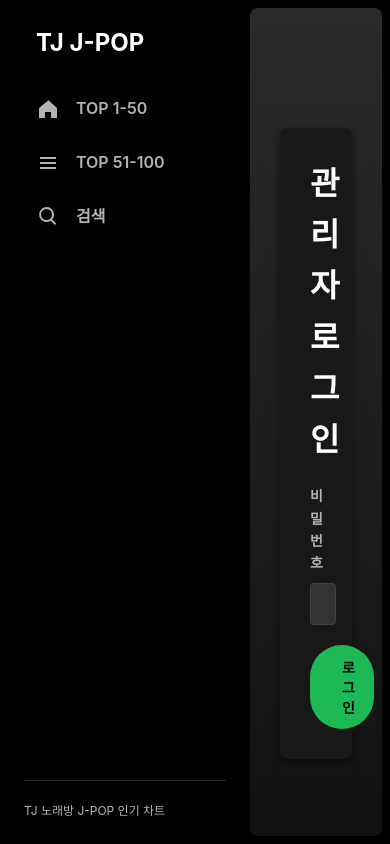
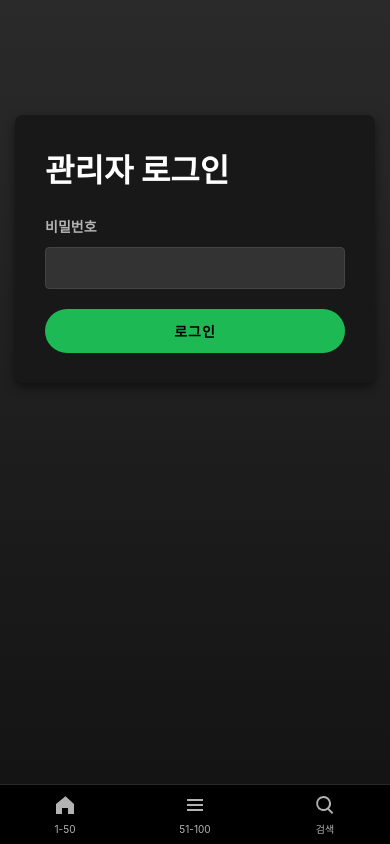
Before and after one commit to tjrwls1211/tj-jpop-kr, a Next.js app: page /admin/login in a window 390 px wide. Built offline with nearby package versions, Linux system fonts and the light colour scheme; no server answers.

Commit message:
feat: 모바일 반응형 디자인 및 하단 내비게이션 추가

```diff
--- a/app/globals.css
+++ b/app/globals.css
@@ -23,6 +23,8 @@
   color: var(--text-base);
   overflow: hidden;
   /* App-like feel */
+  /* Prevent horizontal scroll on mobile */
+  width: 100%;
 }
 
 /* App Layout */
@@ -31,6 +33,7 @@
   height: 100vh;
   width: 100vw;
   background-color: #000000;
+  overflow: hidden;
 }
 
 .main-content {
@@ -69,14 +72,42 @@
   flex-direction: column;
   padding: 24px;
   flex-shrink: 0;
+  transition: width 0.3s ease;
+}
+
+.sidebar-header {
+  display: flex;
+  justify-content: space-between;
+  align-items: center;
+  margin-bottom: 24px;
+  min-height: 36px;
 }
 
 .sidebar-logo {
   font-size: 24px;
   font-weight: 700;
-  margin-bottom: 24px;
   padding-left: 12px;
   color: var(--text-base);
+  white-space: nowrap;
+  overflow: hidden;
+}
+
+.toggle-btn {
+  background: transparent;
+  border: none;
+  color: var(--text-subdued);
+  cursor: pointer;
+  padding: 8px;
+  border-radius: 50%;
+  display: flex;
+  align-items: center;
+  justify-content: center;
+  transition: background 0.2s, color 0.2s;
+}
+
+.toggle-btn:hover {
+  color: var(--text-base);
+  background: #282828;
 }
 
 .sidebar-nav {
@@ -95,6 +126,8 @@
   padding: 10px 12px;
   border-radius: 4px;
   transition: color 0.2s, background-color 0.2s;
+  white-space: nowrap;
+  overflow: hidden;
 }
 
 .nav-link:hover {
@@ -114,6 +147,8 @@
   margin-top: auto;
   padding-top: 20px;
   border-top: 1px solid #282828;
+  white-space: nowrap;
+  overflow: hidden;
 }
 
 .footer-text {
@@ -121,10 +156,75 @@
   color: var(--text-subdued);
 }
 
+/* Sidebar Collapsed State */
+.sidebar.collapsed {
+  width: 80px;
+  /* Narrow width */
+  padding: 24px 12px;
+}
+
+.sidebar.collapsed .sidebar-logo {
+  display: none;
+}
+
+.sidebar.collapsed .nav-link span {
+  /* The label text */
+  display: none;
+}
+
+.sidebar.collapsed .nav-link {
+  justify-content: center;
+  padding: 12px 0;
+}
+
+.sidebar.collapsed .sidebar-footer {
+  display: none;
+}
+
+.sidebar.collapsed .sidebar-header {
+  justify-content: center;
+}
+
+
+/* Bottom Nav (Mobile) - Default Hidden */
+.bottom-nav {
+  display: none;
+  position: fixed;
+  bottom: 0;
+  left: 0;
+  right: 0;
+  background-color: #000;
+  /* or #121212 with opacity */
+  border-top: 1px solid #282828;
+  height: 60px;
+  z-index: 100;
+  padding-bottom: env(safe-area-inset-bottom);
+}
+
+.bottom-nav-link {
+  flex: 1;
+  display: flex;
+  flex-direction: column;
+  align-items: center;
+  justify-content: center;
+  color: var(--text-subdued);
+  text-decoration: none;
+  font-size: 10px;
+  gap: 4px;
+}
+
+.bottom-nav-link.active {
+  color: var(--text-base);
+}
+
+.bottom-nav-link svg {
+  width: 24px;
+  height: 24px;
+}
+
 /* Common UI Elements */
 .container {
-  max-width: 1200px;
-  margin: 0 auto;
+  max-width: 100%;
 }
 
 .header {
@@ -138,6 +238,10 @@
   font-size: 32px;
   font-weight: 800;
   margin-bottom: 20px;
+}
+
+.nav {
+  display: none;
 }
 
 /* Buttons and Inputs */
@@ -209,9 +313,65 @@
   font-weight: normal;
 }
 
+.song-title span {
+  display: inline-block;
+  /* Fix for wrap */
+}
+
 .song-info {
   font-size: 14px;
   color: #b3b3b3;
+}
+
+/* =========================================
+   Mobile Responsiveness
+   ========================================= */
+@media (max-width: 768px) {
+  .sidebar {
+    display: none !important;
+  }
+
+  .bottom-nav {
+    display: flex;
+  }
+
+  .main-content {
+    margin: 0;
+    border-radius: 0;
+    padding: 15px 15px 80px 15px;
+    /* Add bottom padding for nav */
+  }
+
+  .header h1 {
+    font-size: 24px;
+  }
+
+  /* Song Card Mobile Adjustments */
+  .song-card {
+    grid-template-columns: 40px 1fr;
+    /* Hide TJ Num or move it? */
+    padding: 12px 0;
+    border-bottom: 1px solid #282828;
+  }
+
+  .song-tj-num {
+    display: none;
+    /* Hide TJ num on very small screens to save space, or stack? */
+    /* Let's keep it but maybe small */
+  }
+
+  /* Actually, let's keep grid but adjust sizing */
+  .song-card {
+    grid-template-columns: 35px 1fr;
+    position: relative;
+  }
+
+  .song-tj-num {
+    position: absolute;
+    right: 0;
+    top: 12px;
+    font-size: 11px !important;
+  }
 }
 
 /* =========================================
@@ -219,6 +379,14 @@
    ========================================= */
 
 .nav {
+  /* Legacy nav is hidden in main app, but if used in admin: */
+  display: flex;
+  /* Admin layout overrides or uses .nav? Admin layout used .nav */
+  /* Re-enable access for Admin Layout which uses .nav */
+}
+
+/* Specific Override for Admin Layout's .nav */
+.container>.header>.nav {
   display: flex;
   gap: 15px;
   margin-bottom: 20px;
--- a/app/layout.tsx
+++ b/app/layout.tsx
@@ -1,6 +1,7 @@
 import type { Metadata } from 'next';
 import './globals.css';
 import { Sidebar } from '@/components/Sidebar';
+import { BottomNav } from '@/components/BottomNav';
 
 export const metadata: Metadata = {
   title: 'TJ J-POP 차트 TOP 100',
@@ -20,6 +21,7 @@
           <main className="main-content">
             {children}
           </main>
+          <BottomNav />
         </div>
       </body>
     </html>
--- /dev/null
+++ b/components/BottomNav.tsx
@@ -0,0 +1,54 @@
+'use client';
+
+import Link from 'next/link';
+import { usePathname } from 'next/navigation';
+
+export function BottomNav() {
+  const pathname = usePathname();
+
+  const isLinkActive = (href: string) => {
+    if (href === '/search') return pathname?.startsWith('/search');
+    return pathname === href;
+  };
+
+  return (
+    <nav className="bottom-nav">
+      <Link href="/chart/1-50" className={`bottom-nav-link ${isLinkActive('/chart/1-50') ? 'active' : ''}`}>
+        <HomeIcon />
+        <span>1-50</span>
+      </Link>
+      <Link href="/chart/51-100" className={`bottom-nav-link ${isLinkActive('/chart/51-100') ? 'active' : ''}`}>
+        <ListIcon />
+        <span>51-100</span>
+      </Link>
+      <Link href="/search" className={`bottom-nav-link ${isLinkActive('/search') ? 'active' : ''}`}>
+        <SearchIcon />
+        <span>검색</span>
+      </Link>
+    </nav>
+  );
+}
+
+function HomeIcon() {
+  return (
+    <svg viewBox="0 0 24 24" width="24" height="24" fill="currentColor" className="nav-icon">
+      <path d="M12.5 3.2L3 11v10h6v-6h6v6h6V11l-8.5-7.8a.7.7 0 0 0-1 0z" />
+    </svg>
+  )
+}
+
+function ListIcon() {
+  return (
+    <svg viewBox="0 0 24 24" width="24" height="24" fill="currentColor" className="nav-icon">
+      <path d="M4 6h16v2H4zm0 5h16v2H4zm0 5h16v2H4z" />
+    </svg>
+  )
+}
+
+function SearchIcon() {
+  return (
+    <svg viewBox="0 0 24 24" width="24" height="24" fill="currentColor" className="nav-icon">
+      <path d="M10.5 3a7.5 7.5 0 0 1 5.6 12.4l4.2 4.2-1.4 1.4-4.2-4.2A7.5 7.5 0 1 1 10.5 3zm0 2a5.5 5.5 0 1 0 0 11 5.5 5.5 0 0 0 0-11z" />
+    </svg>
+  )
+}
--- a/components/Sidebar.tsx
+++ b/components/Sidebar.tsx
@@ -8,7 +8,6 @@
 
   const isLinkActive = (href: string) => {
     if (href === '/search') return pathname?.startsWith('/search');
-    // Exact match for charts to distinguish between ranges
     return pathname === href;
   };
 
```
